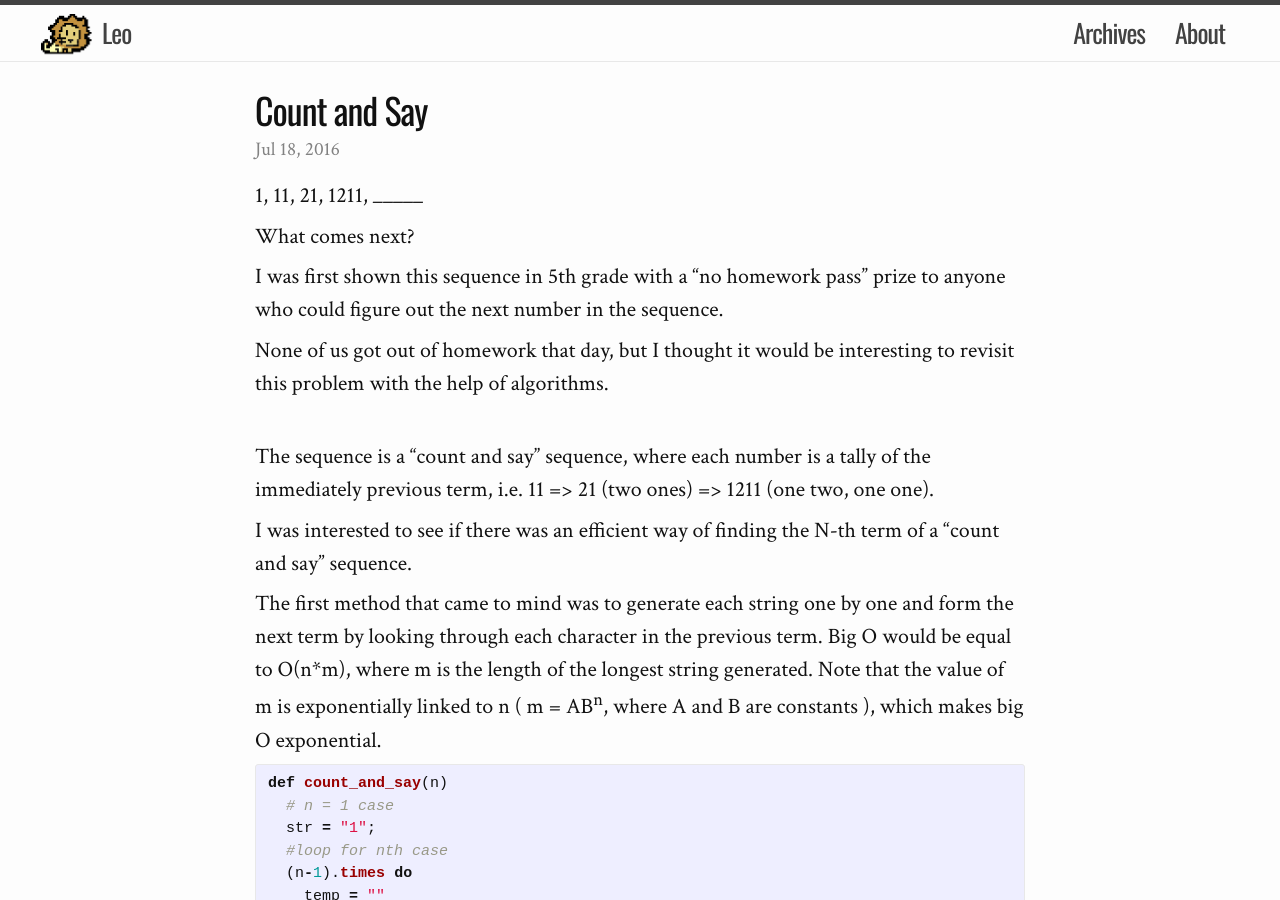
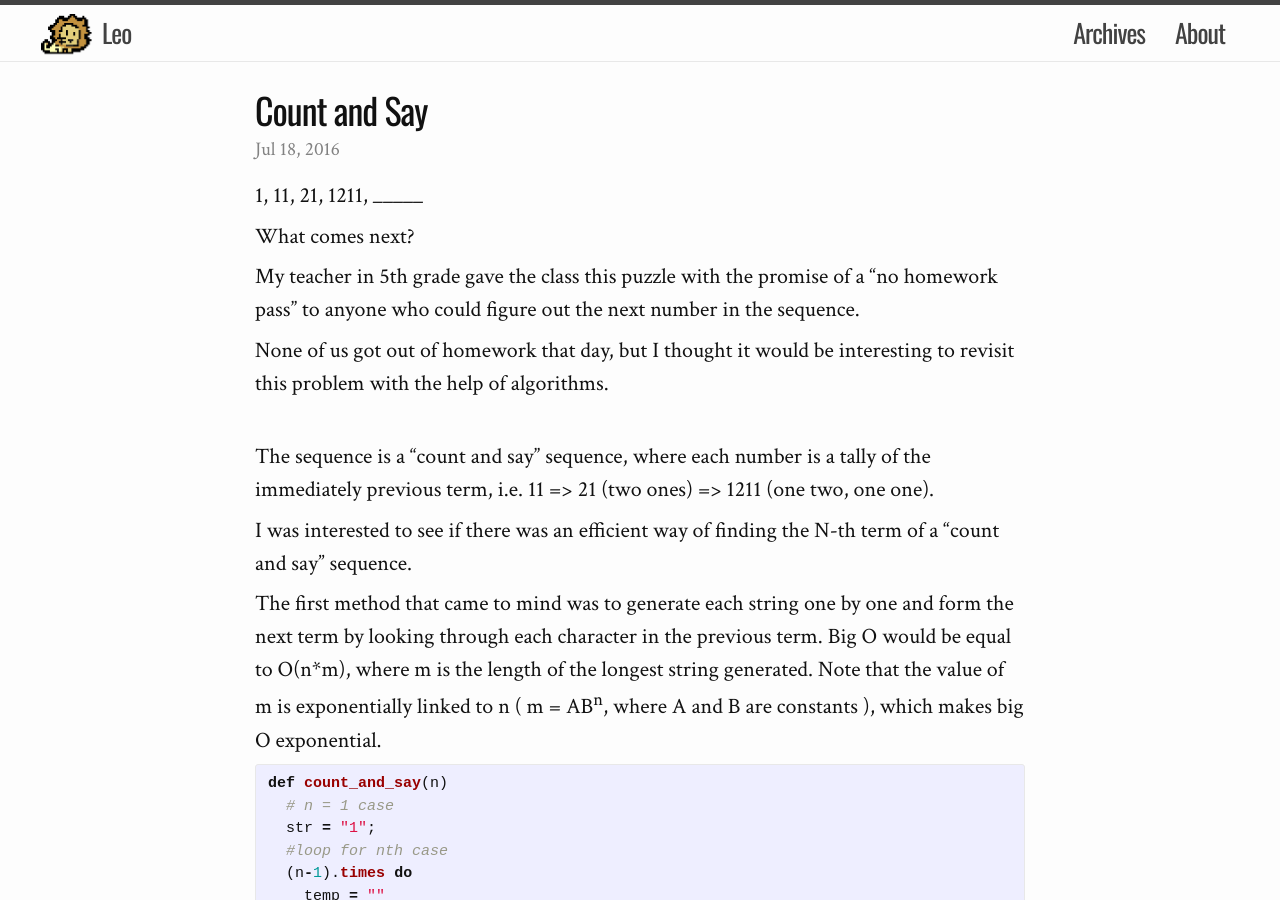
Before and after one commit to leoahnn/leosaysger.github.io, a Jekyll site: the page built from _posts/2016-07-18-count-and-say.md, in a window 1280 px wide and 900 px high. Built offline with Jekyll 4.4.1, drawn with Linux system fonts in a browser that asks for light colours.

Commit message:
new post 7-24-16

```diff
--- a/_posts/2016-07-18-count-and-say.md
+++ b/_posts/2016-07-18-count-and-say.md
@@ -9,7 +9,7 @@ categories: blog code algorithms
 
 What comes next?
 
-I was first shown this sequence in 5th grade with a "no homework pass" prize to anyone who could figure out the next number in the sequence.
+My teacher in 5th grade gave the class this puzzle with the promise of a "no homework pass" to anyone who could figure out the next number in the sequence.
 
 None of us got out of homework that day, but I thought it would be interesting to revisit this problem with the help of algorithms.
 
```
Also changed, not shown: _posts/2016-07-24-day-in-the-life.md (added, +23 -0 lines).
